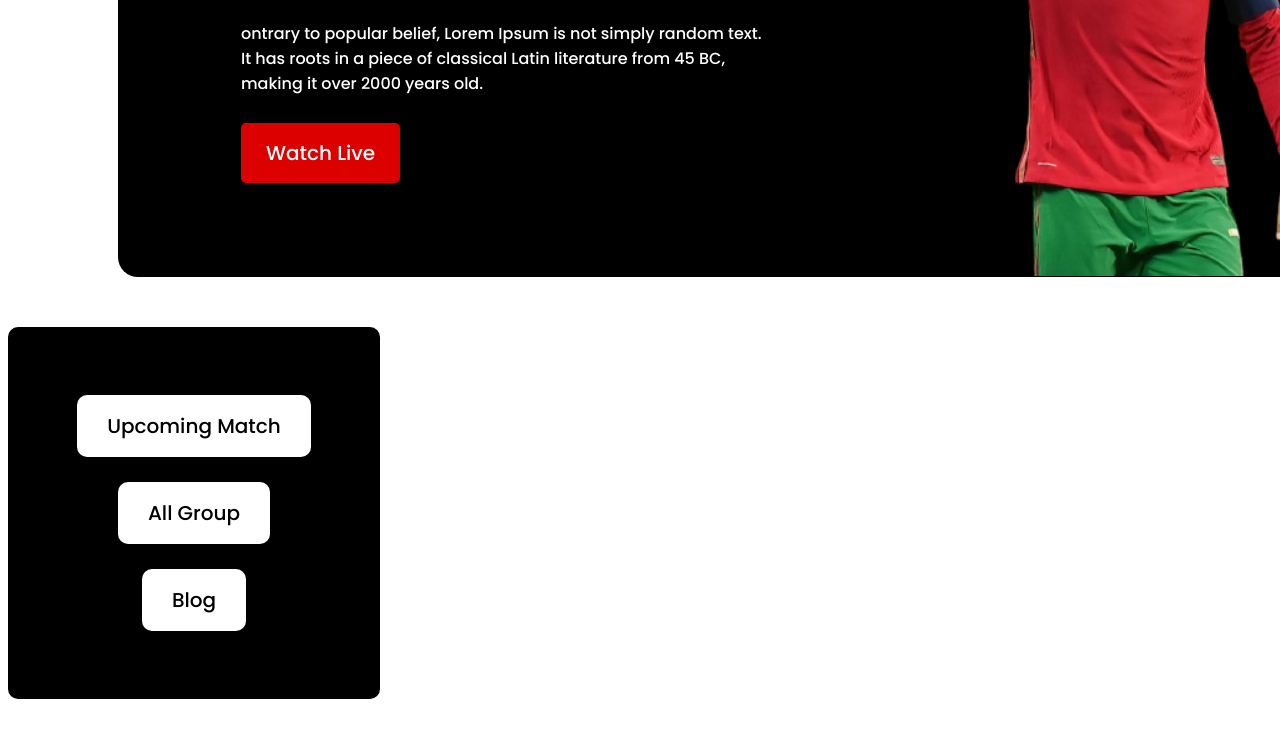
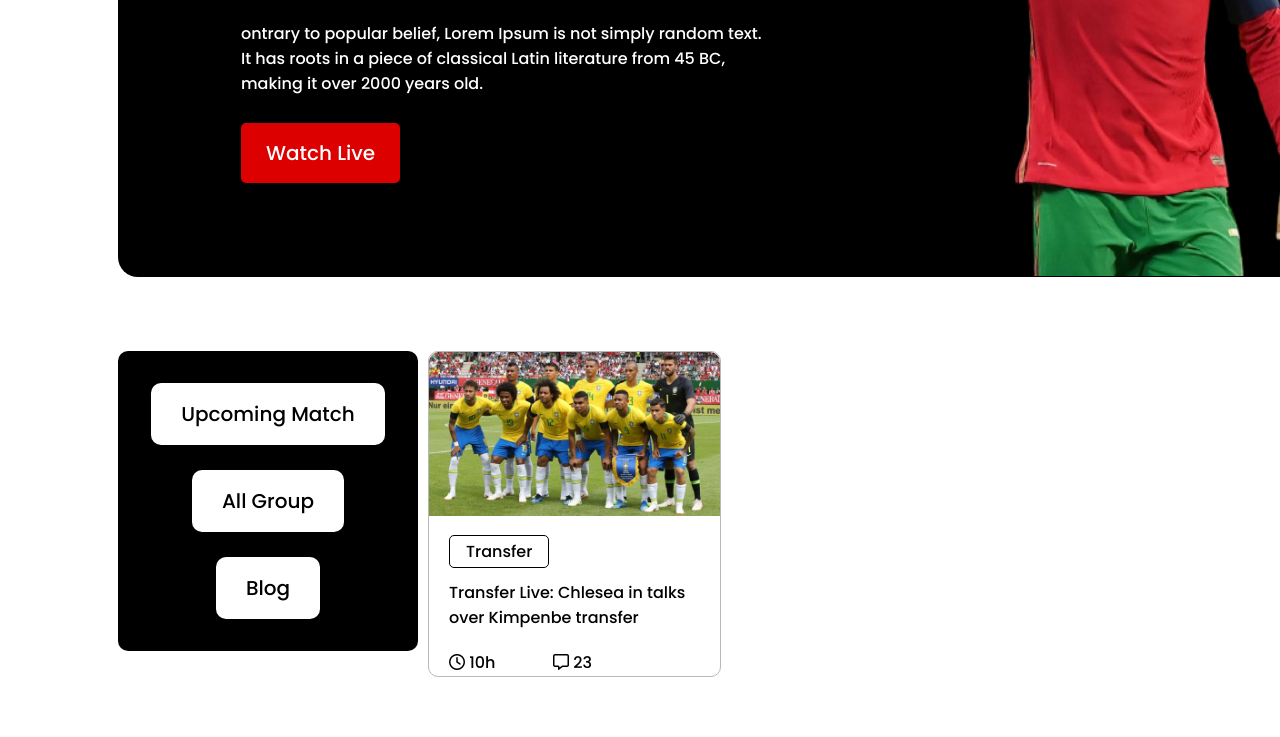
Before and after one commit to Rabbe10581/world-cup, a plain HTML site: page index.html in a window 1280 px wide. Shown: the part 419-1156 px from the top of the page. Before the commit the page ends 1126 px from the top, so only its background shows below. Drawn offline with Linux system fonts and the light colour scheme.

Commit message:
blog added

```diff
--- a/index.html
+++ b/index.html
@@ -13,6 +13,8 @@
     <link rel="preconnect" href="https://fonts.gstatic.com" crossorigin>
     <link href="https://fonts.googleapis.com/css2?family=Open+Sans:ital@1&family=Poppins:wght@500&display=swap"
         rel="stylesheet">
+    <!------ Icon link ----->
+    <script src="https://kit.fontawesome.com/cd052c7492.js" crossorigin="anonymous"></script>
 </head>
 
 <body>
@@ -46,8 +48,32 @@
                 <p class="btn" id="blog-btn"><a href="">Blog</a></p>
             </div>
             <!----------- Menu Bar End ------------>
+            <!-----------------
+             Article part start
+            -------------------->
             <div class="grid-container">
+                <div class="blog">
+                    <div>
+                        <img src="assets/brazil.jpg" alt="">
+                    </div>
+                    <div class="transfer">
+                        <p><a href="">Transfer</a></p>
+                    </div>
+                    <div class="blog-info">
+                        <p>Transfer Live: Chlesea in talks over Kimpenbe transfer</p>
+                        <div class="icons">
+                            <div class="clock-icon">
+                                <i class="fa-regular fa-clock"></i>
+                                <span>10h</span>
+                            </div>
+                            <div class="comment-icon">
+                                <i class="fa-regular fa-message"></i>
+                                <span>23</span>
+                            </div>
+                        </div>
 
+                    </div>
+                </div>
             </div>
         </section>
     </main>
--- a/styles/style.css
+++ b/styles/style.css
@@ -52,16 +52,22 @@ body {
 /*--------------
  Menu Bar Styles
  ---------------*/
+.main-body {
+    display: flex;
+    margin: 74px 110px;
+}
+
 .menu {
     display: flex;
     flex-direction: column;
     justify-content: center;
     align-items: center;
     background-color: black;
-    width: 312px;
-    height: 312px;
     border-radius: 10px;
+    width: 240px;
+    height: 240px;
     padding: 30px;
+    margin-right: 10px;
 }
 
 .menu p a {
@@ -73,3 +79,49 @@ body {
     font-weight: 400px;
     color: black;
 }
+
+/* <!-----------------
+    Article part start
+    -----------------> */
+.blog {
+    border: 1px solid rgb(184, 184, 184);
+    width: 291px;
+    border-radius: 10px;
+}
+
+.transfer a {
+    color: black;
+    text-decoration: none;
+    background-color: white;
+    border: 1px solid black;
+    margin-left: 20px;
+    border-radius: 5px;
+    font-size: 16px;
+    padding: 4px 16px;
+    font-weight: 400;
+}
+
+.blog img {
+    width: 291px;
+    /* width: 291px;
+    height: 175px; */
+    border-radius: 10px 10px 0px 0px;
+}
+
+.blog-info {
+    align-items: center;
+    padding-left: 20px;
+}
+
+.blog-info p {
+    width: 272px;
+    height: 54px;
+}
+
+.icons {
+    display: flex;
+    align-items: center;
+    justify-content: space-between;
+    width: 143px;
+    height: 26px;
+}
```
Also changed, not shown: assets/brazil.jpg (added).
